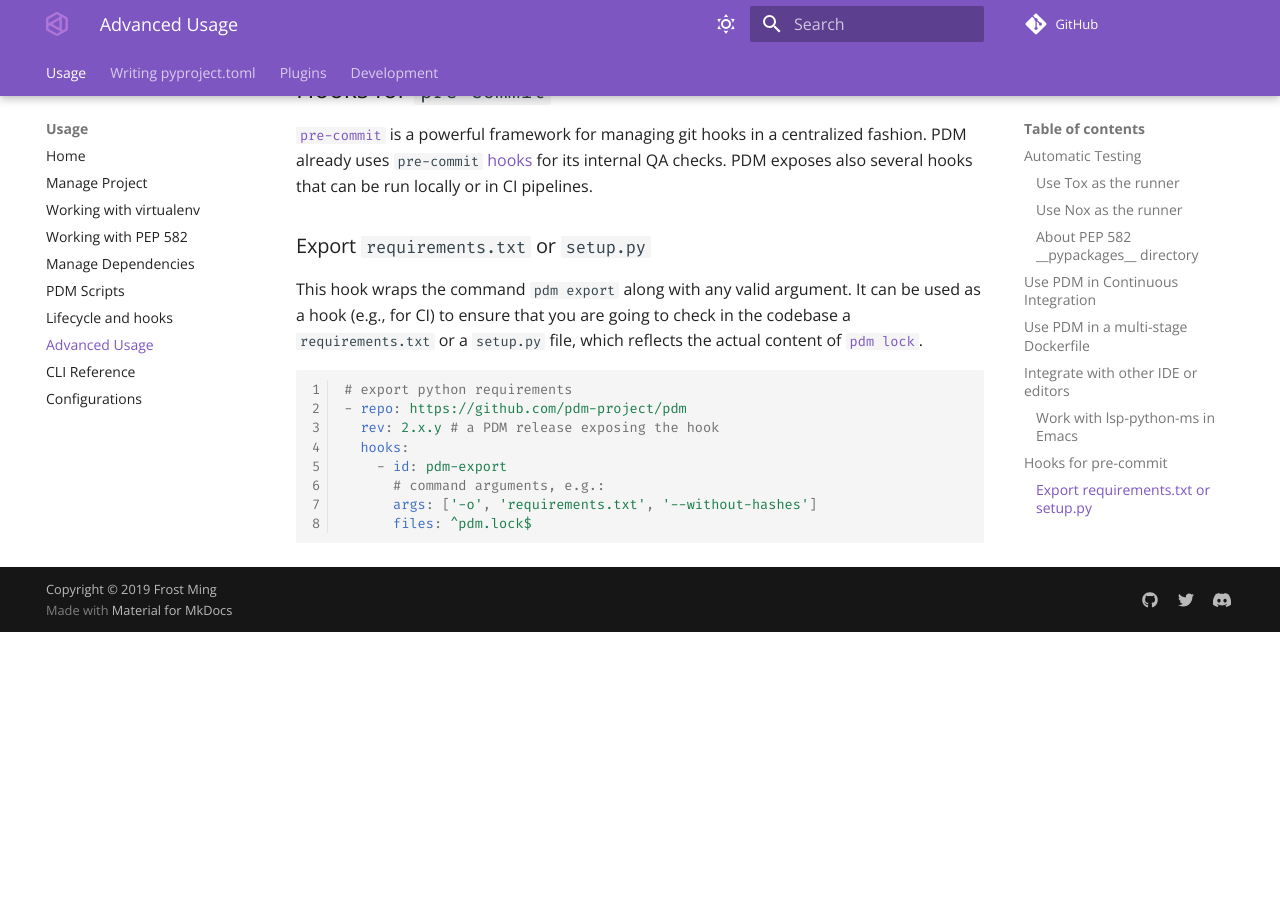
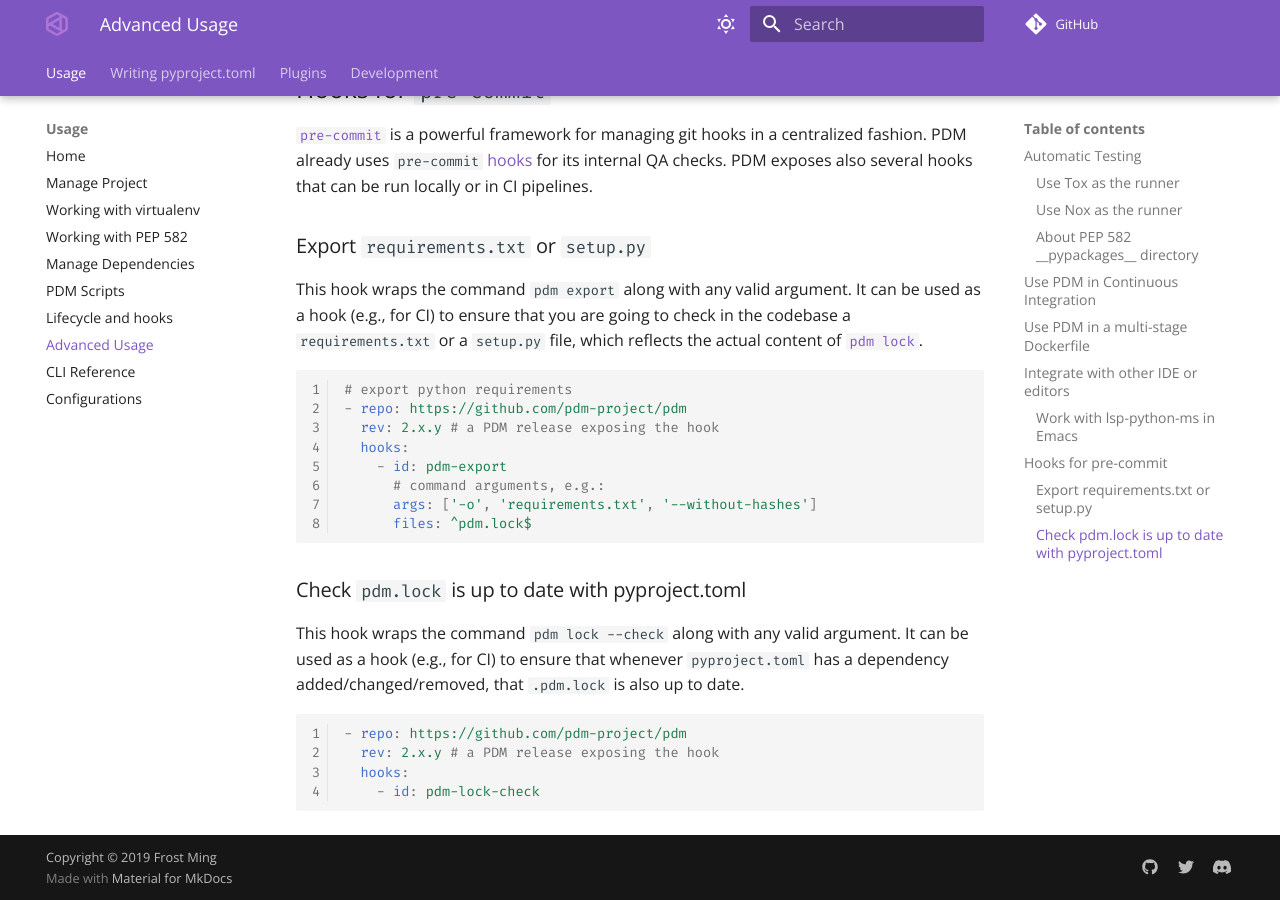
Before and after one commit to azurelotus0926/pdm, an MkDocs documentation site: the page built from docs/docs/usage/advanced.md, in a window 1280 px wide and 900 px high, scrolled down 5073 px. Built offline with MkDocs 1.6.1 and Material for MkDocs 9.7.7, drawn with Linux system fonts in a browser that asks for light colours; comment, search, counter and statistics services are not loaded; the version menu is left out; before the commit the page ends 5705 px from its top, so only the background shows below that.

Commit message:
feat: pdm lock --check pre-commit hook (#1475)
* feat: add pdm check pre-commit hook

* docs: add changenote

* add hook documentation

* rename hook to pdm-lock-check

* fix typos in docs

````diff
--- a/docs/docs/usage/advanced.md
+++ b/docs/docs/usage/advanced.md
@@ -240,3 +240,14 @@ This hook wraps the command `pdm export` along with any valid argument. It can b
       args: ['-o', 'requirements.txt', '--without-hashes']
       files: ^pdm.lock$
 ```
+
+### Check `pdm.lock` is up to date with pyproject.toml
+
+This hook wraps the command `pdm lock --check` along with any valid argument. It can be used as a hook (e.g., for CI) to ensure that whenever `pyproject.toml` has a dependency added/changed/removed, that `.pdm.lock` is also up to date.
+
+```yaml
+- repo: https://github.com/pdm-project/pdm
+  rev: 2.x.y # a PDM release exposing the hook
+  hooks:
+    - id: pdm-lock-check
+```
````
Also changed, not shown: news/1471.feature.md (added, +1 -0 lines), .pre-commit-hooks.yaml.
